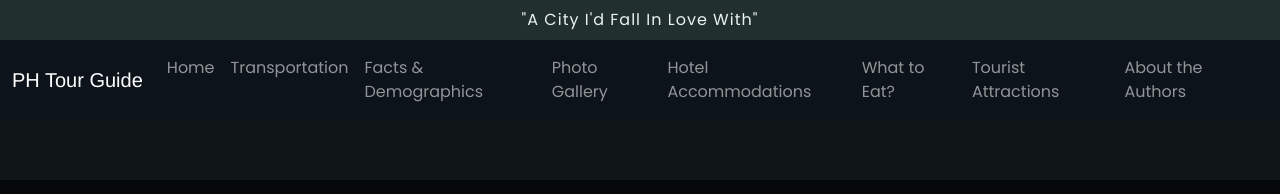
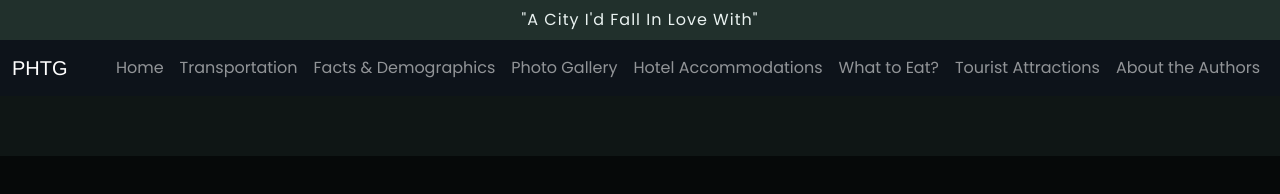
Before and after one commit to vpbongalon2029/vpbongalon, a plain HTML site: page landmarks.html in a window 1280 px wide. Shown: the top 194 px of the page. Drawn offline with nearby package versions, Linux system fonts and the light colour scheme.

Commit message:
Changing stuff

```diff
--- a/landmarks.html
+++ b/landmarks.html
@@ -174,7 +174,7 @@ hr{
 
     <nav class="navbar navbar-expand-lg navbar-dark">
         <div class="container-fluid">
-            <a class="navbar-brand" href="#">PH Tour Guide</a>
+            <a class="navbar-brand" href="#">PHTG</a>
             <button class="navbar-toggler" type="button" data-bs-toggle="collapse" data-bs-target="#navbarNav">
             <span class="navbar-toggler-icon"></span>
             </button>
```
